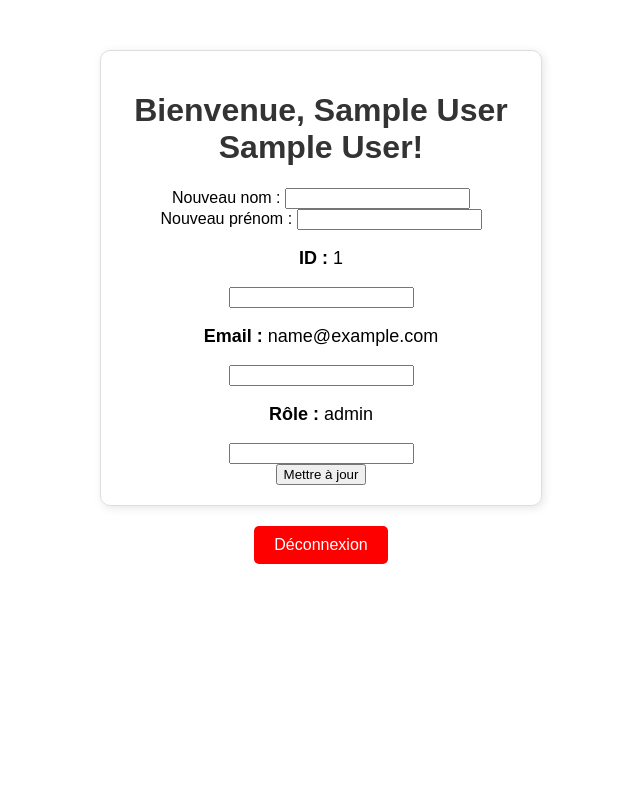
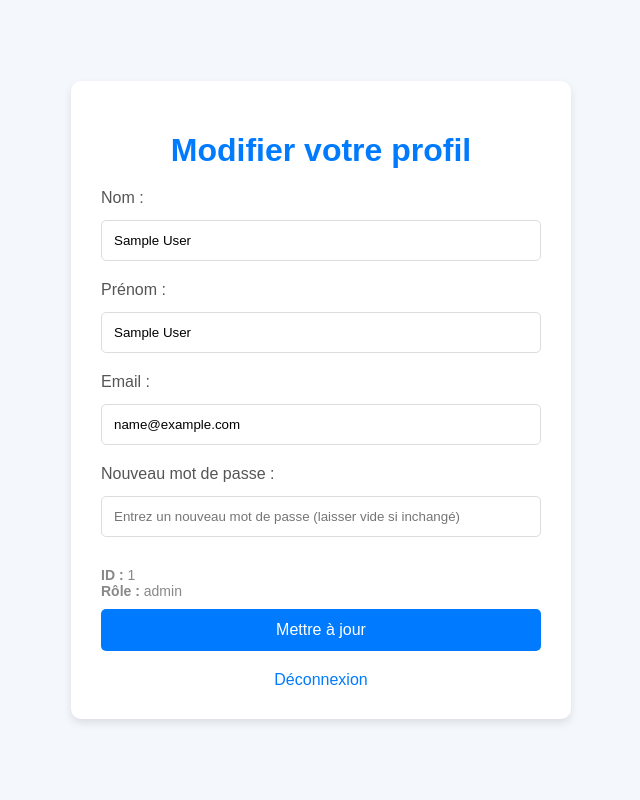
Before and after one commit to Zohri-Elias/WebCinema, a PHP site: page /vue/Profile.php in a window 1280 px wide. Shown: the whole page, without its empty margins (319-959 px from the left). Run offline with PHP 8.4, Linux system fonts and the light colour scheme; the visitor is signed in with stand-in values (Sample User, id 1).

Commit message:
modifier profil user auto

```diff
--- a/vue/Profile.php
+++ b/vue/Profile.php
@@ -1,9 +1,5 @@
 <?php
-require_once '../src/bdd/Bdd.php';
-require_once '../src/repository/utilisateurRepository.php';
-
 session_start();
-
 
 if (!isset($_SESSION['user_id'])) {
     header("Location: login.php");
@@ -18,42 +14,106 @@ if (!isset($_SESSION['user_id'])) {
     <meta name="viewport" content="width=device-width, initial-scale=1.0">
     <title>Profil Utilisateur</title>
     <style>
-        body { font-family: Arial, sans-serif; text-align: center; margin: 50px; }
-        .container { max-width: 400px; margin: auto; padding: 20px; border: 1px solid #ddd; border-radius: 10px; box-shadow: 2px 2px 10px rgba(0,0,0,0.1); }
-        h1 { color: #333; }
-        p { font-size: 18px; }
-        a { display: inline-block; margin-top: 20px; padding: 10px 20px; text-decoration: none; background: red; color: white; border-radius: 5px; }
-        a:hover { background: darkred; }
+        body {
+            font-family: 'Arial', sans-serif;
+            background-color: #f4f7fc;
+            color: #333;
+            margin: 0;
+            padding: 0;
+            display: flex;
+            justify-content: center;
+            align-items: center;
+            height: 100vh;
+        }
+        .container {
+            background-color: #fff;
+            border-radius: 10px;
+            box-shadow: 0 4px 8px rgba(0, 0, 0, 0.1);
+            width: 100%;
+            max-width: 500px;
+            padding: 30px;
+            box-sizing: border-box;
+        }
+        h1 {
+            text-align: center;
+            color: #007bff;
+            margin-bottom: 20px;
+        }
+        label {
+            font-size: 16px;
+            color: #555;
+            margin-bottom: 5px;
+            display: block;
+        }
+        input[type="text"], input[type="email"], input[type="password"] {
+            width: 100%;
+            padding: 12px;
+            margin: 8px 0 20px;
+            border: 1px solid #ddd;
+            border-radius: 5px;
+            box-sizing: border-box;
+        }
+        input[type="submit"] {
+            background-color: #007bff;
+            color: white;
+            padding: 12px 20px;
+            border: none;
+            border-radius: 5px;
+            cursor: pointer;
+            font-size: 16px;
+            width: 100%;
+        }
+        input[type="submit"]:hover {
+            background-color: #0056b3;
+        }
+        .role-info {
+            font-size: 14px;
+            color: #888;
+            margin: 10px 0;
+        }
+        .form-footer {
+            text-align: center;
+            margin-top: 20px;
+        }
+        .form-footer a {
+            color: #007bff;
+            text-decoration: none;
+        }
+        .form-footer a:hover {
+            text-decoration: underline;
+        }
     </style>
 </head>
 <body>
 
 <div class="container">
-    <h1>Bienvenue, <?php echo htmlspecialchars($_SESSION['nom']); ?>
-        <?php echo htmlspecialchars($_SESSION['prenom']); ?>!</h1>
+    <h1>Modifier votre profil</h1>
+
     <form action="../src/traitement/UpdateProfilTrt.php" method="POST">
-        <label for="nom">Nouveau nom :</label>
-        <input type="text" id="nom" name="nom"><br>
+        <label for="nom">Nom :</label>
+        <input type="text" id="nom" name="nom" value="<?php echo htmlspecialchars($_SESSION['nom']); ?>" required>
 
-        <label for="prenom">Nouveau prénom :</label>
-        <input type="text" id="prenom" name="prenom"><br>
+        <label for="prenom">Prénom :</label>
+        <input type="text" id="prenom" name="prenom" value="<?php echo htmlspecialchars($_SESSION['prenom']); ?>" required>
 
-        <p><strong>ID :</strong> <?php echo $_SESSION['user_id']; ?></p>
-        <input type="text" id="user_id" name="user_id"><br>
+        <label for="email">Email :</label>
+        <input type="email" id="email" name="email" value="<?php echo htmlspecialchars($_SESSION['email']); ?>" required>
 
-        <p><strong>Email :</strong> <?php echo htmlspecialchars($_SESSION['email']); ?></p>
-        <input type="email" id="email" name="email"><br>
+        <label for="mdp">Nouveau mot de passe :</label>
+        <input type="password" id="mdp" name="mdp" placeholder="Entrez un nouveau mot de passe (laisser vide si inchangé)">
 
-        <p><strong>Rôle :</strong> <?php echo htmlspecialchars($_SESSION['role']); ?></p>
-        <input type="text" id="role" name="role"><br>
+        <div class="role-info">
+            <strong>ID :</strong> <?php echo $_SESSION['user_id']; ?><br>
+            <strong>Rôle :</strong> <?php echo htmlspecialchars($_SESSION['role']); ?>
+        </div>
 
-        <button type="submit" name ="ok">Mettre à jour</button>
+        <input type="submit" name="ok" value="Mettre à jour">
     </form>
+
+    <div class="form-footer">
+        <a href="../src/traitement/Logout.php">Déconnexion</a>
+    </div>
 </div>
-
-
-<a href="../src/traitement/Logout.php">Déconnexion</a>
-    </div>
 
 </body>
 </html>
```
Also changed, not shown: src/traitement/UpdateProfilTrt.php (+16 -14 lines).
